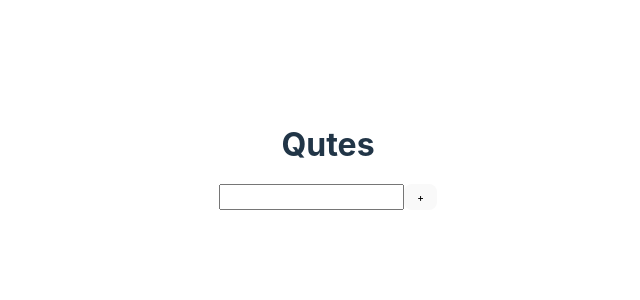
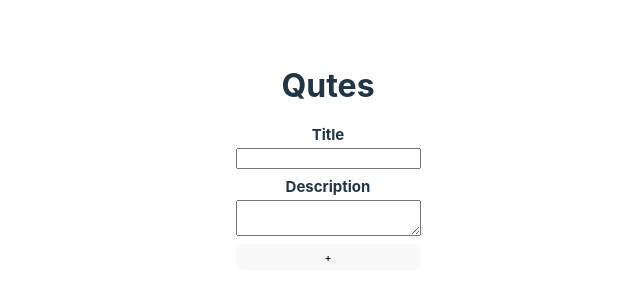
Before and after one commit to Havolt/chromium-extension, a React (Vite) app: page / in a window 1280 px wide. Shown: the part 242-542 px from the top of the page, without its empty margins (312-952 px from the left). Built offline with nearby package versions, Linux system fonts and the light colour scheme.

Commit message:
Add SCSS and create note titles and descriptions

```diff
--- a/package.json
+++ b/package.json
@@ -21,6 +21,7 @@
     "eslint-plugin-react": "^7.34.1",
     "eslint-plugin-react-hooks": "^4.6.0",
     "eslint-plugin-react-refresh": "^0.4.6",
+    "sass": "^1.72.0",
     "vite": "^5.2.0",
     "vite-plugin-static-copy": "^1.0.2"
   }
--- a/src/App.css
+++ /dev/null
@@ -1,10 +0,0 @@
-#root {
-  max-width: 1280px;
-  margin: 0 auto;
-  padding: 2rem;
-  text-align: center;
-}
-
-.note-form {
-  display: flex;
-}
--- a/src/App.jsx
+++ b/src/App.jsx
@@ -1,5 +1,5 @@
 import { useState, useRef } from 'react'
-import './App.css'
+import './App.scss'
 
 function App() {
   const EXTENTIION_TITLE = 'Qutes'
@@ -8,14 +8,21 @@ function App() {
   const [notes, setNotes] = useState([])
 
   // Refs
-  const inputRef = useRef(null)
+  const noteTitleRef = useRef(null)
+  const noteDescRef = useRef(null)
 
   const handleNoteSubmit = (e) => {
     e.preventDefault()
-    console.log(inputRef.current.value)
-    if (inputRef.current.value) {
-      setNotes([...notes, inputRef.current.value])
-      inputRef.current.value = ''
+
+    const note = {
+      title: noteTitleRef.current.value,
+      description: noteDescRef.current.value
+    }
+
+    if (noteTitleRef.current.value) {
+      setNotes([...notes, note])
+      noteTitleRef.current.value = ''
+      noteDescRef.current.value = ''
     }
   }
 
@@ -23,7 +30,14 @@ function App() {
     <>
       <h1>{EXTENTIION_TITLE}</h1>
       <form onSubmit={handleNoteSubmit} className="note-form">
-        <input ref={inputRef} type="text" />
+        <div>
+          <label htmlFor="note-title">Title</label>
+          <input ref={noteTitleRef} name='note-title' type="text" />
+        </div>
+        <div>
+          <label htmlFor="note-description">Description</label>
+          <textarea ref={noteDescRef} name='note-description'></textarea>
+        </div>
         <button>+</button>
       </form>
     </>
--- /dev/null
+++ b/src/App.scss
@@ -0,0 +1,23 @@
+#root {
+  max-width: 1280px;
+  margin: 0 auto;
+  padding: 2rem;
+  text-align: center;
+}
+
+.note-form {
+  display: flex;
+  flex-direction: column;
+  gap: .8rem;
+
+  div {
+    display: flex;
+    flex-direction: column;
+    gap: .4rem;
+  }
+
+  & label {
+    font-weight: bold;
+    font-size: 1.5rem;
+  }
+}
--- a/src/index.css
+++ b/src/index.css
@@ -11,10 +11,6 @@
   text-rendering: optimizeLegibility;
   -webkit-font-smoothing: antialiased;
   -moz-osx-font-smoothing: grayscale;
-}
-
-body, html {
-
 }
 
 a {
```
Also changed, not shown: 1 other file (tests, documents, lock files or other folders).
